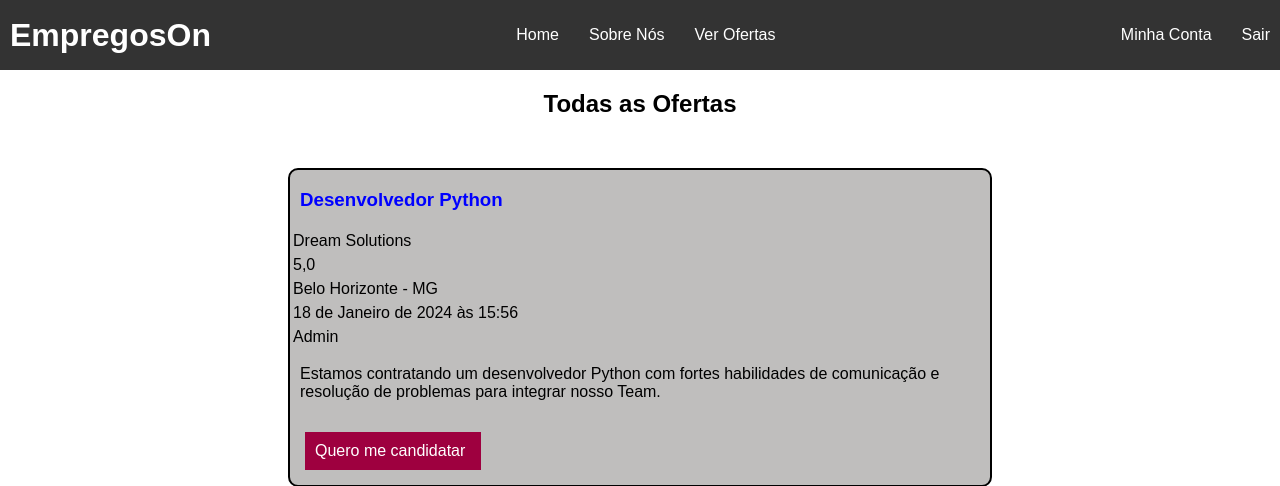
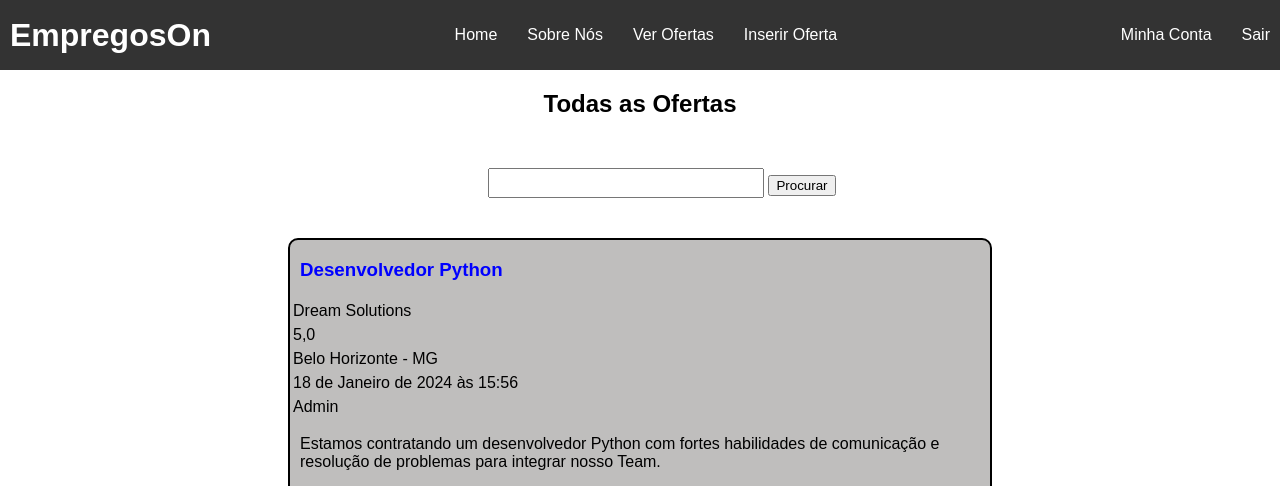
Before and after one commit to PedroNunesBH/django-career-portal, a Django app: page /job_list/ in a window 1280 px wide. Shown: the top 486 px of the page. Run offline with Django 5.2, Linux system fonts and the light colour scheme; a user stored in the database is signed in; data comes from the database, SQL or seed files in the repository; both versions use the stored data as it was after the commit.

Commit message:
Criacao do mecanismo de busca da view job_list

```diff
--- a/app/templates/base.html
+++ b/app/templates/base.html
@@ -17,6 +17,9 @@
             <a class="nav-link" href="/">Home</a>
             <a class="nav-link" href="/">Sobre Nós</a>
             <a class="nav-link" href="/job_list">Ver Ofertas</a>
+            {% if user.is_authenticated %}
+                <a class="nav-link" href="/create_offer">Inserir Oferta</a>
+            {% endif %}
         </nav>
         <ul class="list-header">
             {% if user.is_authenticated %}
--- a/jobs/templates/job_list.html
+++ b/jobs/templates/job_list.html
@@ -10,6 +10,11 @@
     <main>
         <h2 class="title-offer-page">Todas as Ofertas</h2>
         <section class="section-content">
+            <form class="offer-form-search" method="GET">
+                {% csrf_token %}
+                <input id="query-offer" name="search">
+                <button>Procurar</button>
+            </form>
         {% for offer in object_list %}
             <div class="offer-grid">
                 <h3 class="offer-title">{{ offer.title }}</h3>
--- a/jobs/views.py
+++ b/jobs/views.py
@@ -9,6 +9,14 @@ class JobOffersList(ListView):
     template_name = 'job_list.html'
     model = JobOffer
 
+    def get_queryset(self):
+        queryset = super().get_queryset()
+        search = self.request.GET.get('query')
+        if search:
+            queryset = queryset.filter(title__icontains=search)
+            return queryset
+        return queryset
+
 
 class CreateOfferView(CreateView):
     template_name = 'create_offer.html'
--- a/static/css/job_list.css
+++ b/static/css/job_list.css
@@ -44,3 +44,12 @@ body {
     padding: 10px;
     margin: 15px;
 }
+
+.offer-form-search {
+    margin-left: 200px;
+    margin-bottom: 20px;
+}
+
+#query-offer {
+    font-size: 1.3rem;
+}
```
Also changed, not shown: db.sqlite3.
